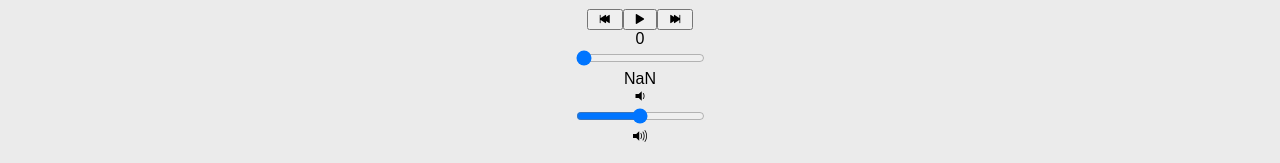
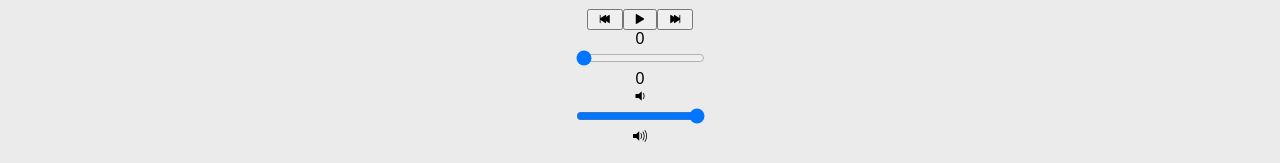
Before and after one commit to Lisa-Caton/bloc-jams-react, a React (Create React App) app: page /album/the-colors in a window 1280 px wide. Shown: the part 999-1162 px from the top of the page. Built offline with nearby package versions, Linux system fonts and the light colour scheme; the HTML template or start-up script is replaced by a standard one.

Commit message:
Volume update complete

```diff
--- a/src/components/Album.js
+++ b/src/components/Album.js
@@ -16,8 +16,7 @@ class Album extends Component {
       currentSong: album.songs[0],
       currentTime: 0,
       duration: album.songs[0].duration,
-      currentVolume: 0,
-      value: ''
+      currentVolume: 0
     };
 
     this.audioElement = document.createElement('audio');
@@ -48,7 +47,7 @@ class Album extends Component {
     this.audioElement.removeEventListener('timeupdate', this.eventListeners.timeupdate);
     this.audioElement.removeEventListener('durationchange', this.eventListeners.durationchange);
     this.audioElement.removeEventListener('volumeupdate', this.eventListeners.volumeupdate);
-    //myVariable.removeEventListener('event', () => console.log(e))
+    //myVariable.removeEventListener('event', (e) => console.log(e))
   }
 
   play(){
@@ -66,7 +65,6 @@ class Album extends Component {
     this.setState({ currentSong: song });
   }
 
-  /* start: Are all based to PlayerBar.js! */
   handleSongClick(song) {
     const isSameSong = this.state.currentSong === song;
     if (this.state.isPlaying && isSameSong) {
@@ -100,14 +98,10 @@ class Album extends Component {
   }
 
   handleVolumeChange(e) {
-    // const newVolume = e.target.value;
-    // const newVolume = e.target.value;
-    // this.audioElement.currentVolume = newVolume;
-    // this.setState({currentVolume: newVolume});
     const newVolume = e.target.value;
+    this.audioElement.volume = newVolume;
     this.setState({currentVolume: newVolume});
   }
-/* end: Are all based to PlayerBar.js! */
 
   render(){
     return (
@@ -148,7 +142,7 @@ class Album extends Component {
           currentSong={this.state.currentSong}
           currentTime={this.audioElement.currentTime}
           duration={this.audioElement.duration}
-          currentVolume={this.audioElement.currentVolume}
+          currentVolume={this.state.currentVolume}
           handleSongClick={() => this.handleSongClick(this.state.currentSong)}
           handlePrevClick={() => this.handlePrevClick()}
           handleNextClick={() => this.handleNextClick()}
--- a/src/components/PlayerBar.js
+++ b/src/components/PlayerBar.js
@@ -26,16 +26,16 @@ class PlayerBar extends Component {
             step="0.01"
             onChange={this.props.handleTimeChange}
           />
-          <div className="total-time">{this.props.duration}</div>
+          <div className="total-time">{this.props.duraction || 0}</div>
         </section>
         <section id="volume-control">
           <div className="icon ion-volume-low"></div>
           <input
             type="range"
             className="seek-bar"
-            value={this.props.value}
-            max="100"
+            max="1.0"
             min="0"
+            step="0.01"
             onChange={this.props.handleVolumeChange}
           />
           <div className="icon ion-volume-high"></div>
```
